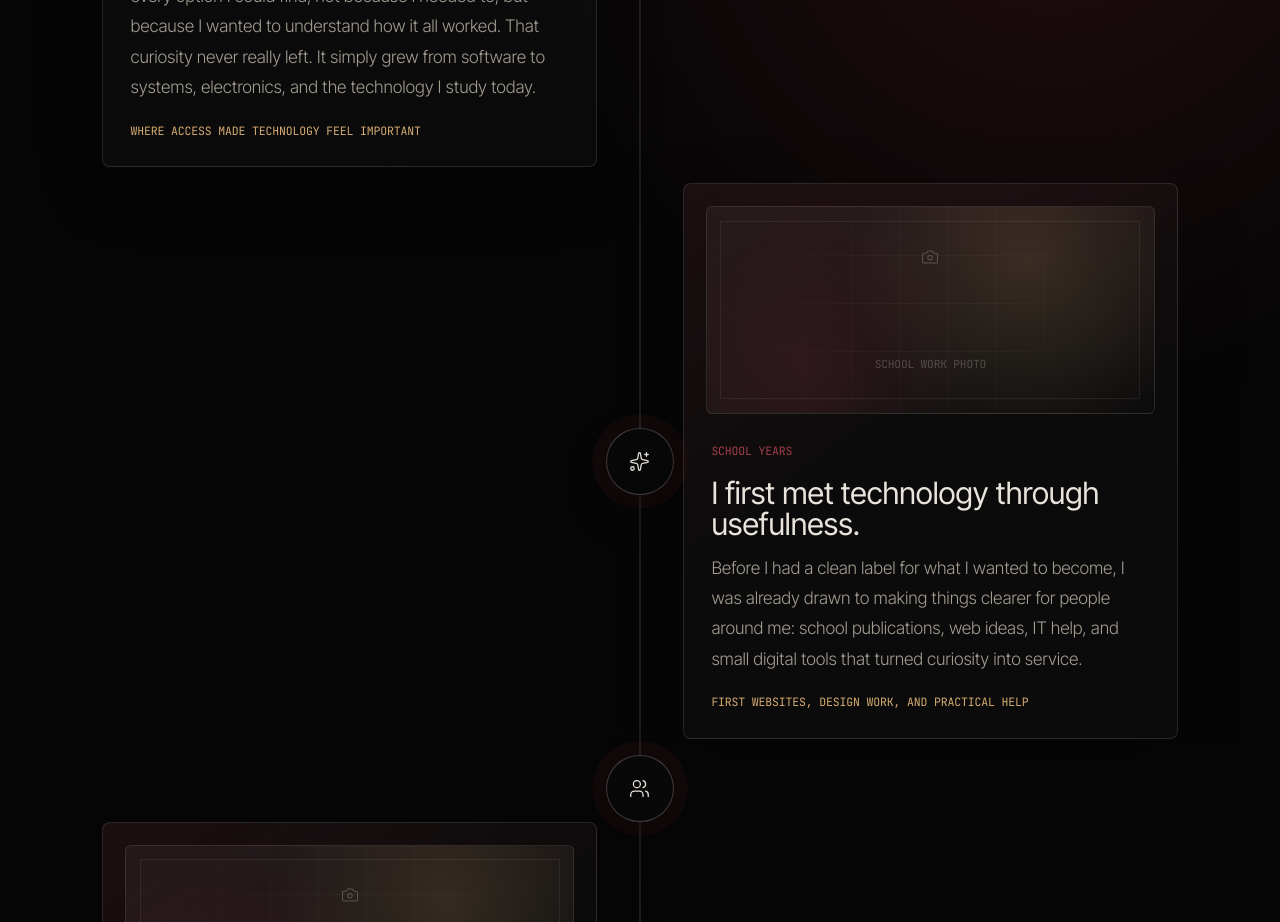
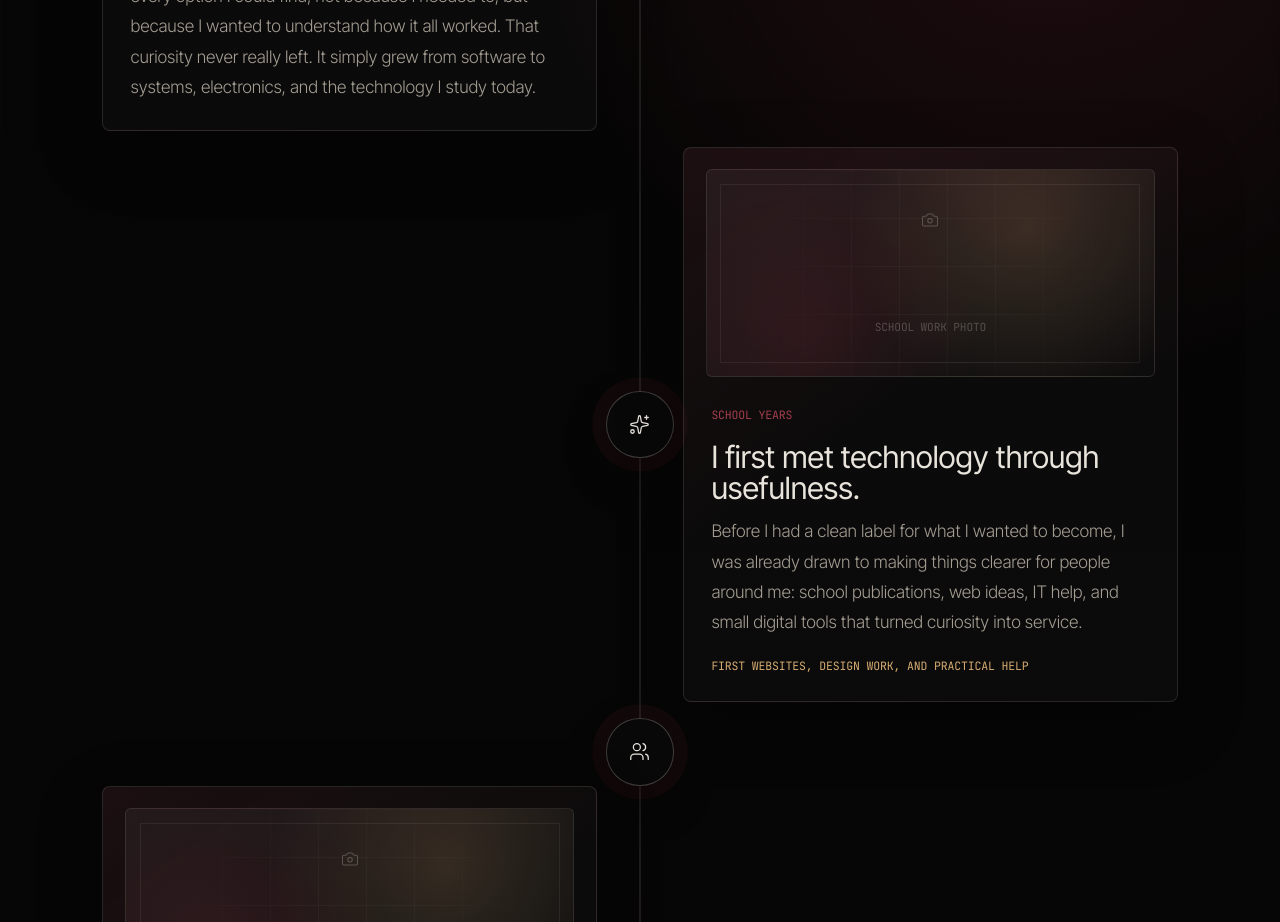
Before and after one commit to RayannSagnon/portfolio, a Next.js app: page /about in a window 1280 px wide. Shown: the part 1880-2802 px from the top of the page. Built offline with nearby package versions, Linux system fonts and the light colour scheme; no server answers.

Commit message:
Remove Ouagadougou timeline moment label.
Hide the story-moment line when empty so the footer tag no longer appears on the origin card.

```diff
--- a/components/about/AboutExperience.tsx
+++ b/components/about/AboutExperience.tsx
@@ -1222,7 +1222,7 @@ export function AboutExperience() {
                   <span className="story-place">{chapter.place}</span>
                   <h3>{chapter.title}</h3>
                   <p className="story-copy">{chapter.body}</p>
-                  <p className="story-moment">{chapter.moment}</p>
+                  {chapter.moment ? <p className="story-moment">{chapter.moment}</p> : null}
                 </div>
               </article>
             );
--- a/content/about.ts
+++ b/content/about.ts
@@ -9,7 +9,7 @@ export const aboutHero = {
 export const journeyChapters = [
   {
     place: "Ouagadougou, Burkina Faso",
-    moment: "Where access made technology feel important",
+    moment: "",
     image: "Origin photo",
     title: "It usually started with a simple question: why?",
     body:
```
